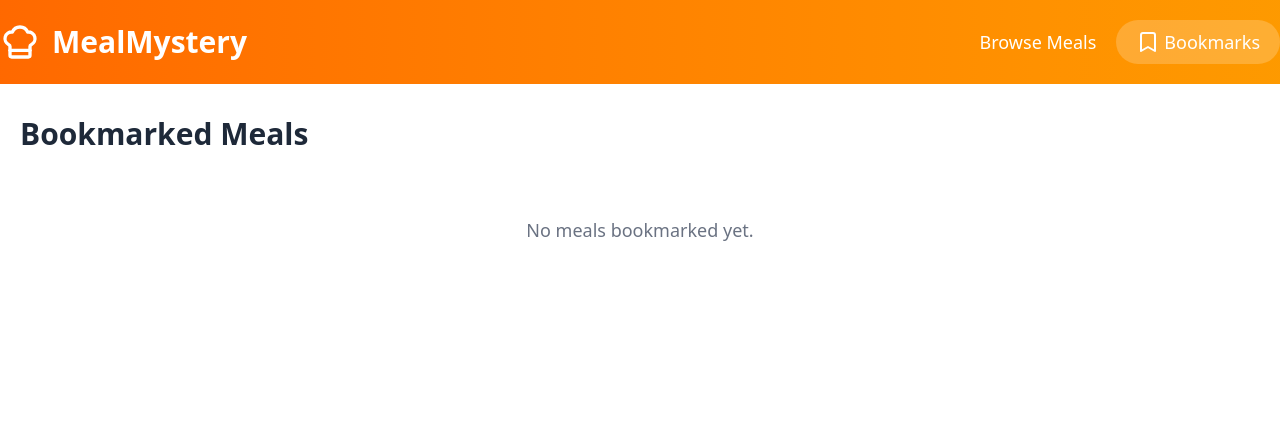
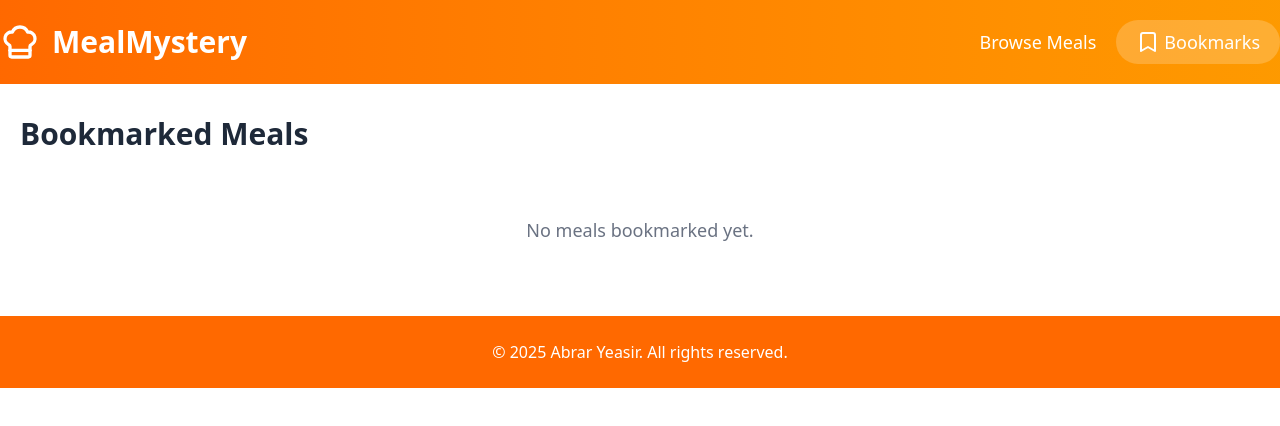
Before and after one commit to iamabraryeasir/MealMystery-Meal-Discovery-App, a React (Vite) app: page /bookmarks in a window 1280 px wide. Shown: the top 426 px of the page. Built offline with nearby package versions, Linux system fonts and the light colour scheme.

Commit message:
feat: add Footer component and integrate it into App layout; update MealCard to use Salad icon

```diff
--- a/src/App.tsx
+++ b/src/App.tsx
@@ -4,6 +4,7 @@ import MealDetailPage from "./pages/MealDetailPage";
 import Navbar from "./components/common/Navbar";
 import BrowseMealsPage from "./pages/BrowseMealsPage";
 import BookmarkPage from "./pages/BookmarkPage";
+import Footer from "./components/common/Footer";
 
 export default function App() {
   return (
@@ -15,6 +16,7 @@ export default function App() {
         <Route path="/meals/:mealId" element={<MealDetailPage />} />
         <Route path="/bookmarks" element={<BookmarkPage />} />
       </Routes>
+      <Footer />
     </>
   );
 }
--- /dev/null
+++ b/src/components/common/Footer.tsx
@@ -0,0 +1,17 @@
+export default function Footer() {
+  return (
+    <footer className="bg-orange-500 text-white py-6 mt-10 text-center">
+      <p>
+        &copy; {new Date().getFullYear()}{" "}
+        <a
+          href="https://github.com/iamabraryeasir"
+          target="_blank"
+          className="text-white hover:underline"
+        >
+          Abrar Yeasir
+        </a>
+        . All rights reserved.
+      </p>
+    </footer>
+  );
+}
--- a/src/components/common/MealCard.tsx
+++ b/src/components/common/MealCard.tsx
@@ -1,4 +1,4 @@
-import { Clock, LoaderCircle, MapPin } from "lucide-react";
+import { LoaderCircle, MapPin, Salad } from "lucide-react";
 import { Link } from "react-router";
 
 import type { Meal } from "../../types/meal.type";
@@ -60,7 +60,7 @@ export default function MealCard({
               <span>{meal?.strArea}</span>
             </div>
             <div className="flex items-center gap-1">
-              <Clock className="h-4 w-4 text-orange-500" />
+              <Salad className="h-4 w-4 text-orange-500" />
               <span>{meal?.strCategory}</span>
             </div>
           </div>
```
